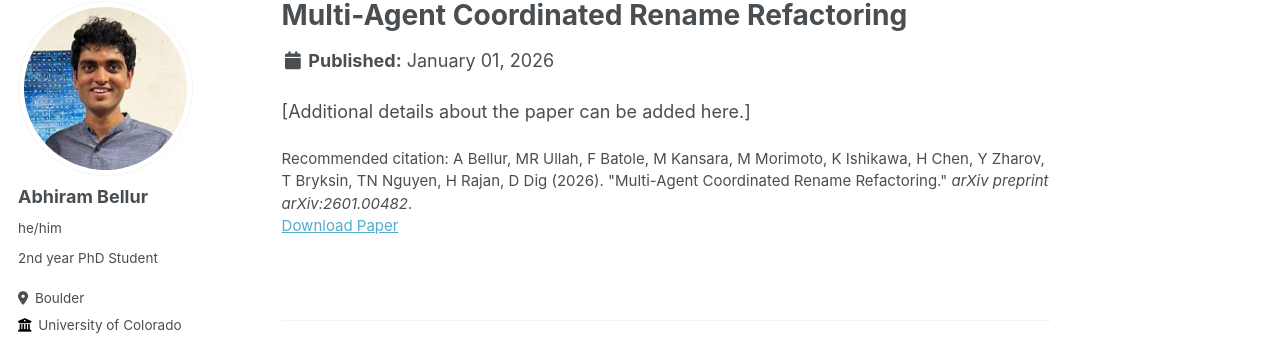
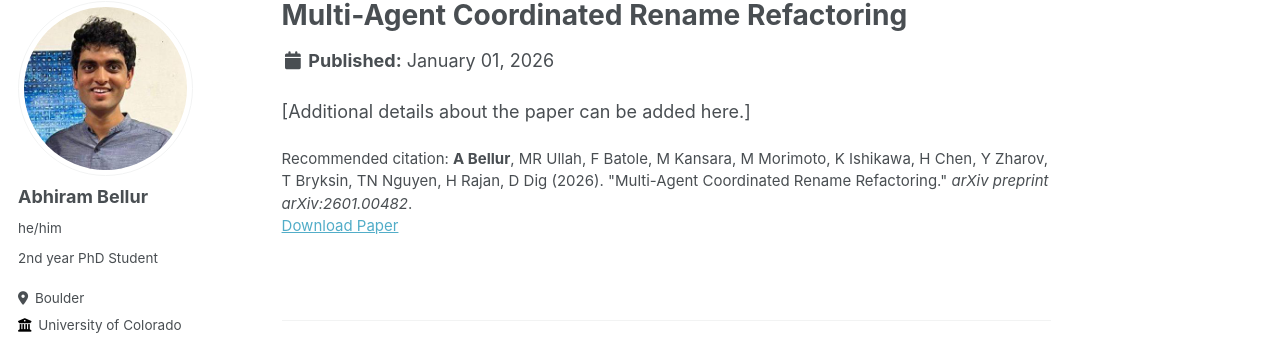
Before and after one commit to Abhiram98/Abhiram98.github.io, a Jekyll site: the page built from _publications/2026-01-01-multi-agent-rename.md, in a window 1280 px wide and 1046 px high. Shown: the part 105-447 px from the top of the window. Built offline with Jekyll 4.4.1, drawn with Linux system fonts in a browser that asks for light colours; some web fonts are replaced.

Commit message:
make name bold

```diff
--- a/_includes/archive-single-cv.html
+++ b/_includes/archive-single-cv.html
@@ -35,7 +35,7 @@
       {% if post.collection == 'teaching' %}
       <p> {{ post.type }}, <i>{{ post.venue }}</i>, {{ post.date | default: "1900-01-01" | date: "%Y" }} </p>
       {% elsif post.venue %}
-      <p class="archive__item-excerpt" itemprop="description">{{ post.citation }}</p>
+      <p class="archive__item-excerpt" itemprop="description">{{ post.citation | replace: 'Abhiram Bellur', '<strong>Abhiram Bellur</strong>' | replace: 'A Bellur', '<strong>A Bellur</strong>'  }}</p>
       {% endif %}
     </li>
   </article>
--- a/_includes/archive-single-publication.html
+++ b/_includes/archive-single-publication.html
@@ -15,7 +15,7 @@
           {% endif %}
         </h3>
         <p class="archive__item-authors" style="margin:5px 0;">
-          {{ post.authors }}
+          {{ post.authors | replace: 'Abhiram Bellur', '<strong>Abhiram Bellur</strong>' | replace: 'A Bellur', '<strong>A Bellur</strong>' }}
         </p>
         <p class="archive__item-venue" style="font-size:0.9em; color:#666;">
           {{ post.venue_full }} {% if post.track %}- {{ post.track }}{% endif %}
--- a/_layouts/single.html
+++ b/_layouts/single.html
@@ -48,13 +48,13 @@ layout: default
         {{ content }}
 
         {% if page.citation and page.paperurl and page.slidesurl %}
-          <p style="font-size: smaller">Recommended citation: {{ page.citation }}<br /><a href="{{ page.paperurl }}">Download Paper</a> | <a href="{{ page.slidesurl }}">Download Slides</a></p>
+          <p style="font-size: smaller">Recommended citation: {{ page.citation | replace: 'Abhiram Bellur', '<strong>Abhiram Bellur</strong>' | replace: 'A Bellur', '<strong>A Bellur</strong>' }}<br /><a href="{{ page.paperurl }}">Download Paper</a> | <a href="{{ page.slidesurl }}">Download Slides</a></p>
         {% elsif page.citation and page.paperurl %}
-          <p style="font-size: smaller">Recommended citation: {{ page.citation }}<br /><a href="{{ page.paperurl }}">Download Paper</a></p>
+          <p style="font-size: smaller">Recommended citation: {{ page.citation | replace: 'Abhiram Bellur', '<strong>Abhiram Bellur</strong>' | replace: 'A Bellur', '<strong>A Bellur</strong>' }}<br /><a href="{{ page.paperurl }}">Download Paper</a></p>
         {% elsif page.citation and page.slidesurl %}
-          <p style="font-size: smaller">Recommended citation: {{ page.citation }}<br /><a href="{{ page.slidesurl }}">Download Slides</a></p>
+          <p style="font-size: smaller">Recommended citation: {{ page.citation | replace: 'Abhiram Bellur', '<strong>Abhiram Bellur</strong>' | replace: 'A Bellur', '<strong>A Bellur</strong>' }}<br /><a href="{{ page.slidesurl }}">Download Slides</a></p>
         {% elsif page.citation %}
-          <p style="font-size: smaller">Recommended citation: {{ page.citation }}</p>
+          <p style="font-size: smaller">Recommended citation: {{ page.citation | replace: 'Abhiram Bellur', '<strong>Abhiram Bellur</strong>' | replace: 'A Bellur', '<strong>A Bellur</strong>' }}</p>
         {% elsif page.slidesurl %}
           <p style="font-size: smaller"><a href="{{ page.slidesurl }}">Download Slides</a></p>
         {% endif %}
```
